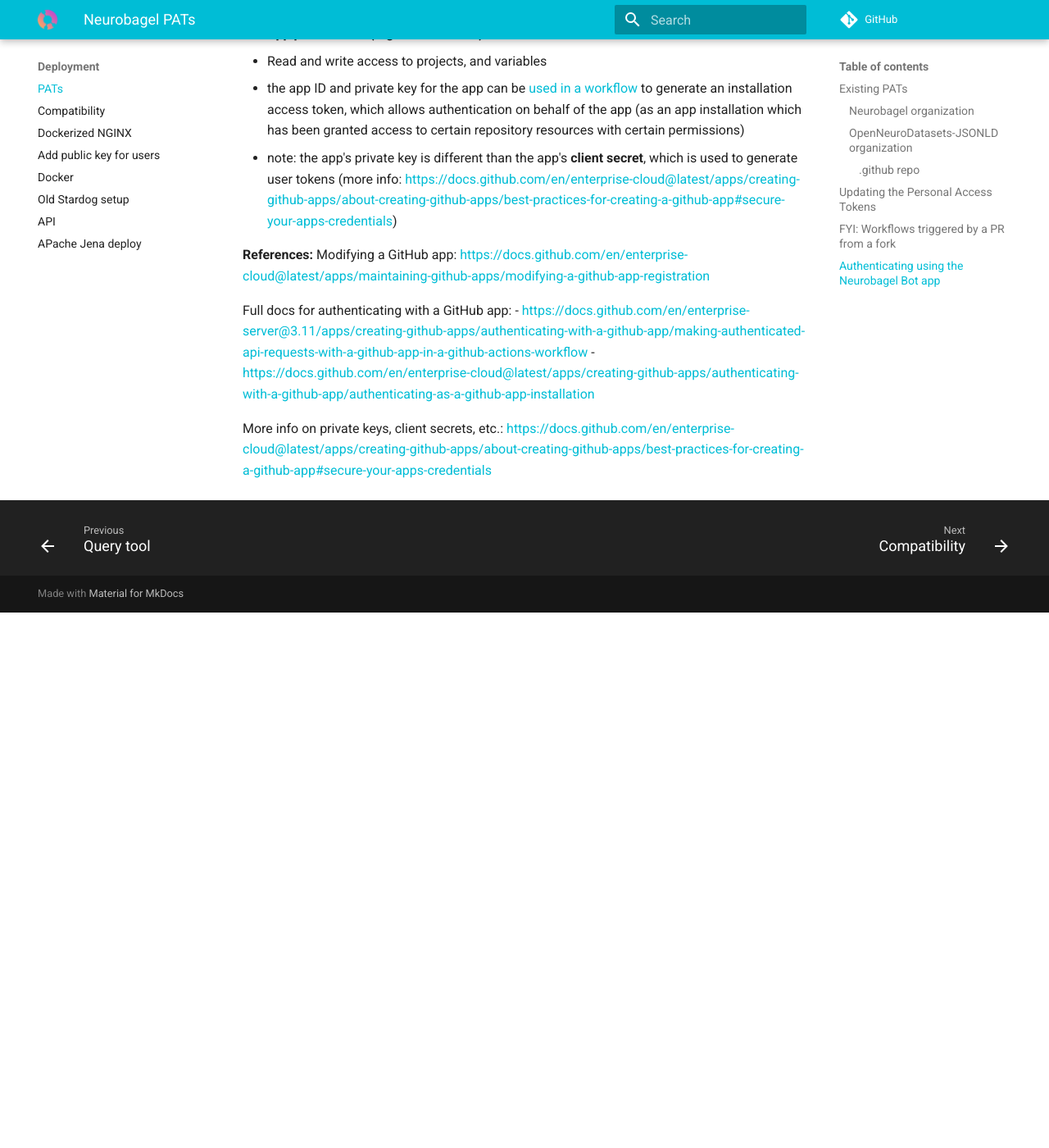
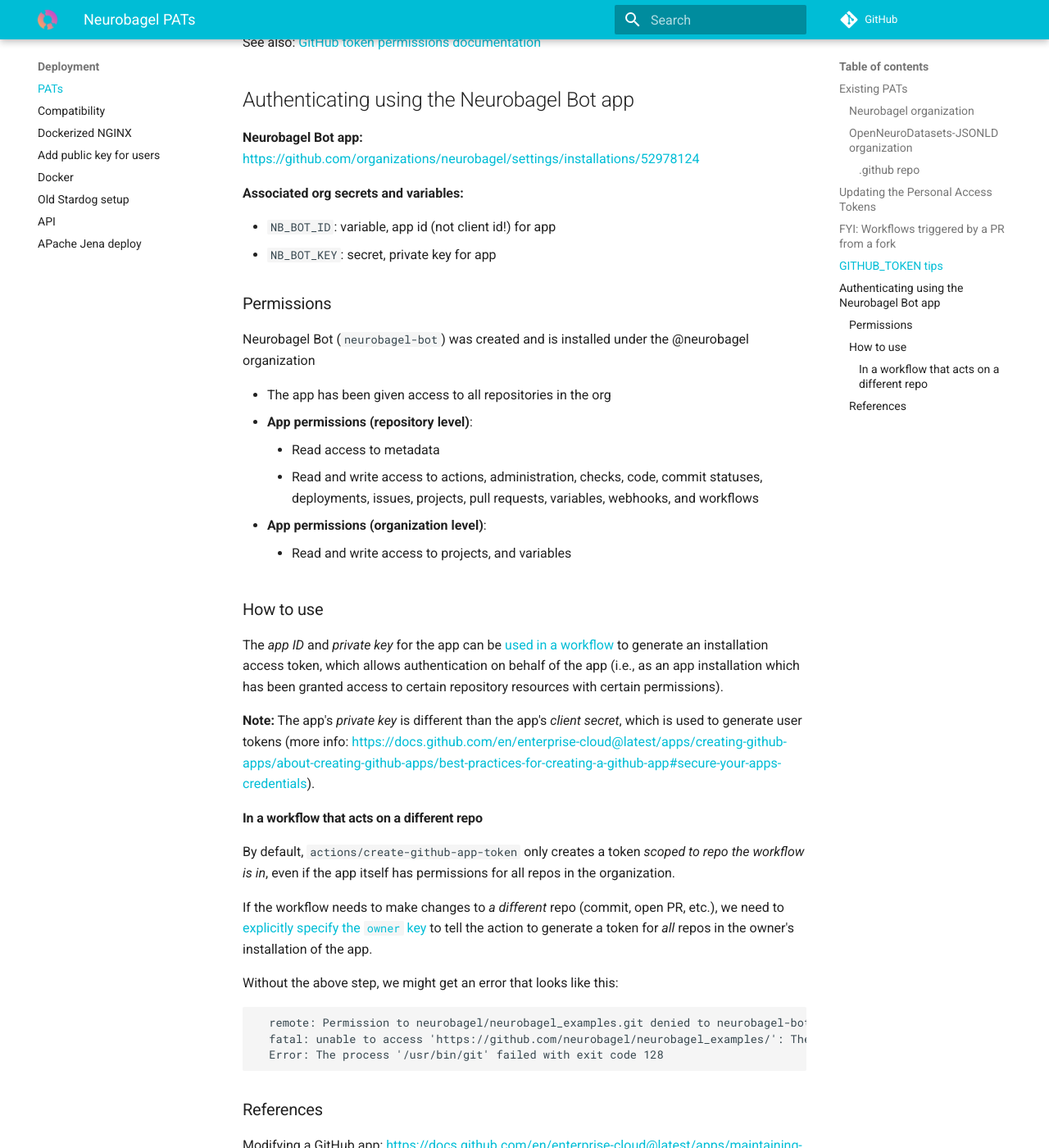
Before and after one commit to neurobagel/dev-docs, an MkDocs documentation site: the page built from docs/sections/Neurobagel PATs.md, in a window 1280 px wide and 1400 px high, scrolled down 3639 px. Shown: the whole window at 82% size. Built offline with MkDocs 1.6.1 and Material for MkDocs 9.7.7, drawn with Linux system fonts in a browser that asks for light colours; comment, search, counter and statistics services are not loaded; before the commit the page ends 4386 px from its top, so only the background shows below that; some of the changed text lies outside the part shown.

Commit message:
update PAT info, document multi-repo app token & GH_TOKEN permissions

````diff
--- a/docs/sections/Neurobagel PATs.md
+++ b/docs/sections/Neurobagel PATs.md
@@ -10,59 +10,60 @@
 Secret names and permissions:
 
 ### Neurobagel organization
+:no_entry_sign: : _user-created PAT has been replaced by the [Neurobagel Bot app](#authenticating-using-the-neurobagel-bot-app)_
 
-- **NB_PROJECT_PAT**:
-  - Creator: @surchs
-  - Purpose: we use this PAT to add new issues to the board
-  - Org permission: Read and Write access to organization projects
-  - Repo permission: Read access to metadata
-  - Repo permission: Read and Write access to code, issues, and pull requests
-- **NB_PR_PAT**:
-  - Creator: @surchs
-  - Purpose: We use this PAT to discover PRs opened by bots and to move them to the board
-  - Org permission: -
-  - Repo permission: Read access to metadata
-  - Repo permission: Read and Write access to actions, code, issues, pull requests, and workflows
-- **NB_PAT_RELEASE**
-  - Creator: @surchs
-  - Purpose: We use this PAT to make automatic releases with [intuit/auto](https://github.com/intuit/auto)
-  - Org permission: -
-  - Repo permission: Read access to metadata
-  - Repo permission: Read and Write access to actions, code, commit statuses, deployments, issues, pull requests, repository hooks, and workflows
-- **NB_PAT_RELEASE_PROTECTED**
-  - Creator: @alyssadai
-  - Purpose: We use this PAT to be able to automatically release on protected branches using the [protected-branch plugin](https://www.npmjs.com/package/@auto-it/protected-branch) for [intuit/auto](https://github.com/intuit/auto). This requires a different PAT than `NB_PAT_RELEASE` since a CHANGELOG PR is auto-created as part of the process, but a PR author cannot approve their own PR.
-  - Org permission: -
-  - Repo permission: Read access to metadata
-  - Repo permission: Read and Write access to actions, code, commit statuses, deployments, issues, pull requests, repository hooks, and workflows
-- **LAB_PAT**
-  - Creator: @surchs
-  - Purpose: We use this PAT to synchronize labels across repositories
-  - Org permissions: Read and Write access to organization actions variables and organization projects
-  - Repo permissions: Read access to metadata
-  - Repo permissions: Read and Write access to actions, issues, and pull requests
+- :no_entry_sign: **NB_PROJECT_PAT**:
+    - Creator: @surchs
+    - Purpose: we use this PAT to add new issues to the board
+    - Org permission: Read and Write access to organization projects
+    - Repo permission: Read access to metadata
+    - Repo permission: Read and Write access to code, issues, and pull requests
+- :no_entry_sign: **NB_PR_PAT**:
+    - Creator: @surchs
+    - Purpose: We use this PAT to discover PRs opened by bots and to move them to the board
+    - Org permission: -
+    - Repo permission: Read access to metadata
+    - Repo permission: Read and Write access to actions, code, issues, pull requests, and workflows
+- :no_entry_sign: **NB_PAT_RELEASE**
+    - Creator: @surchs
+    - Purpose: We use this PAT to make automatic releases with [intuit/auto](https://github.com/intuit/auto)
+    - Org permission: -
+    - Repo permission: Read access to metadata
+    - Repo permission: Read and Write access to actions, code, commit statuses, deployments, issues, pull requests, repository hooks, and workflows
+- :no_entry_sign: **NB_PAT_RELEASE_PROTECTED**
+    - Creator: @alyssadai
+    - Purpose: We use this PAT to be able to automatically release on protected branches using the [protected-branch plugin](https://www.npmjs.com/package/@auto-it/protected-branch) for [intuit/auto](https://github.com/intuit/auto). This requires a different PAT than `NB_PAT_RELEASE` since a CHANGELOG PR is auto-created as part of the process, but a PR author cannot approve their own PR.
+    - Org permission: -
+    - Repo permission: Read access to metadata
+    - Repo permission: Read and Write access to actions, code, commit statuses, deployments, issues, pull requests, repository hooks, and workflows
+- :no_entry_sign: **LAB_PAT**
+    - Creator: @surchs
+    - Purpose: We use this PAT to synchronize labels across repositories
+    - Org permissions: Read and Write access to organization actions variables and organization projects
+    - Repo permissions: Read access to metadata
+    - Repo permissions: Read and Write access to actions, issues, and pull requests
 - **GH_PAT** in the https://github.com/neurobagel/upptime/ repo
-  - Creator: @surchs
-  - Purpose: We use this PAT to run the upptime workflow
-  - Org permissions: -
-  - Repo permissions: Read access to metadata
-  - Repo permissions: Read and Write access to actions, code, issues, and workflows
+    - Creator: @surchs
+    - Purpose: We use this PAT to run the upptime workflow
+    - Org permissions: -
+    - Repo permissions: Read access to metadata
+    - Repo permissions: Read and Write access to actions, code, issues, and workflows
 
 ### OpenNeuroDatasets-JSONLD organization
 #### .github repo
 - **NB_OPENNEURO_ANNOTATIONS_RW**
-  - Creator: @alyssadai
-  - Purpose: Used to push updated JSONLDs to a branch in the `neurobagel/openneuro-annotations` repo
-  - Org permissions: -
-  - Repo permissions: Read access to metadata
-  - Repo permissions: Read and Write access to actions, code, and workflows
+    - Creator: @alyssadai
+    - Purpose: Used to push updated JSONLDs to a branch in the `neurobagel/openneuro-annotations` repo
+    - Org permissions: -
+    - Repo permissions: Read access to metadata
+    - Repo permissions: Read and Write access to actions, code, and workflows
 - **ON_WF_PAT**
-  - Creator: @surchs
-  - Purpose: Used to create/update forks of OpenNeuro and keep OpenNeuroDatasets-JSONLD in sync with OpenNeuroDatasets
-  - Permissions: Read and Write access to actions, administration, code, commit statuses, deployments, issues, pull requests, and workflows
+    - Creator: @surchs
+    - Purpose: Used to create/update forks of OpenNeuro and keep OpenNeuroDatasets-JSONLD in sync with OpenNeuroDatasets
+    - Permissions: Read and Write access to actions, administration, code, commit statuses, deployments, issues, pull requests, and workflows
 
 ## Updating the Personal Access Tokens
-Our GH action workflows rely on https://docs.github.com/en/authentication/keeping-your-account-and-data-secure/managing-your-personal-access-tokens .
+Our GH action workflows rely on https://docs.github.com/en/authentication/keeping-your-account-and-data-secure/managing-your-personal-access-tokens.
 Currently they are created by individual admin users for the @neurobagel org.
 However, these PATs expire - e.g. after 60 days.
 
@@ -84,35 +85,70 @@
 
 - GitHub secrets (e.g., PATs) are not passed to wfs triggered from a forked repo (e.g., a PR from a fork), _with the exception of `GITHUB_TOKEN`_
 - However, when a wf is triggered by a PR from a forked repository, GitHub only grants read access tokens for `pull_request` events, at most.
-So, to allow writing to the PR (e.g., adding a label), the wf trigger event needs to be changed to [`pull_request_target`](https://docs.github.com/en/actions/using-workflows/events-that-trigger-workflows#pull_request_target) instead of `pull_request` (see example [above](#create-workflow)).
+So, to allow writing to the PR (e.g., adding a label), the wf trigger event needs to be changed to [`pull_request_target`](https://docs.github.com/en/actions/using-workflows/events-that-trigger-workflows#pull_request_target) instead of `pull_request` (see example [here](https://github.com/neurobagel/workflows/blob/main/template_workflows/project_automation/handle_external_pr.yml)).
   - This works because `pull_request_target` alters the [context of the action](https://docs.github.com/en/actions/using-workflows/events-that-trigger-workflows#pull_request_target) and safely (?) grants additional permissions.
 
 See also:
-- [GitHub token permissions documentation](https://docs.github.com/en/actions/security-guides/automatic-token-authentication#permissions-for-the-github_token)
+[GitHub token permissions documentation](https://docs.github.com/en/actions/security-guides/automatic-token-authentication#permissions-for-the-github_token)
+
+## `GITHUB_TOKEN` tips
+- By default, `GITHUB_TOKEN` only has read access to a repo.
+The top-level `permissions` key in a workflow is used to modify permissions for `GITHUB_TOKEN`.
+- Alternatively, if more permissions are needed, a PAT / app installation token can also be specified in specific workflow steps. This will supersede any top-level `permissions` granted to `GITHUB_TOKEN`.
+
+Example:
+```yaml
+    step:
+      - name: My privileged step
+        with:
+          token: ${{ secrets.MY_PAT }}
+```
+
+See also:
+[GitHub token permissions documentation](https://docs.github.com/en/actions/security-guides/automatic-token-authentication#permissions-for-the-github_token)
 
 ## Authenticating using the Neurobagel Bot app
 **Neurobagel Bot app:** https://github.com/organizations/neurobagel/settings/installations/52978124
 
 **Associated org secrets and variables:**
-`NB_BOT_ID`: variable, app id (not client id!) for app
-`NB_BOT_KEY`: secret, private key for app
 
-- Neurobagel Bot (`neurobagel-bot`) was created and is installed under the @neurobagel organization
+- `NB_BOT_ID`: variable, app id (not client id!) for app
+- `NB_BOT_KEY`: secret, private key for app
+
+### Permissions
+Neurobagel Bot (`neurobagel-bot`) was created and is installed under the @neurobagel organization
+
   - The app has been given access to all repositories in the org
 - **App permissions (repository level)**:
-  - Read access to metadata
-  - Read and write access to actions, administration, checks, code, commit statuses, deployments, issues, projects, pull requests, repository hooks, variables, webhooks, and workflows
+    - Read access to metadata
+    - Read and write access to actions, administration, checks, code, commit statuses, deployments, issues, projects, pull requests, variables, webhooks, and workflows
 - **App permissions (organization level)**:
-  - Read and write access to projects, and variables
-- the app ID and private key for the app can be [used in a workflow](https://docs.github.com/en/enterprise-server@3.11/apps/creating-github-apps/authenticating-with-a-github-app/making-authenticated-api-requests-with-a-github-app-in-a-github-actions-workflow) to generate an installation access token, which allows authentication on behalf of the app (as an app installation which has been granted access to certain repository resources with certain permissions)
-  - note: the app's private key is different than the app's **client secret**, which is used to generate user tokens (more info: https://docs.github.com/en/enterprise-cloud@latest/apps/creating-github-apps/about-creating-github-apps/best-practices-for-creating-a-github-app#secure-your-apps-credentials)
+    - Read and write access to projects, and variables
 
+### How to use
+The _app ID_ and _private key_ for the app can be [used in a workflow](https://docs.github.com/en/enterprise-server@3.11/apps/creating-github-apps/authenticating-with-a-github-app/making-authenticated-api-requests-with-a-github-app-in-a-github-actions-workflow) to generate an installation access token, which allows authentication on behalf of the app
+(i.e., as an app installation which has been granted access to certain repository resources with certain permissions).
 
-**References:**
+**Note:** The app's _private key_ is different than the app's _client secret_, which is used to generate user tokens (more info: https://docs.github.com/en/enterprise-cloud@latest/apps/creating-github-apps/about-creating-github-apps/best-practices-for-creating-a-github-app#secure-your-apps-credentials).
+
+#### In a workflow that acts on a different repo
+By default, `actions/create-github-app-token` only creates a token _scoped to repo the workflow is in_, even if the app itself has permissions for all repos in the organization.
+
+If the workflow needs to make changes to _a different_ repo (commit, open PR, etc.), we need to [explicitly specify the `owner` key](https://github.com/actions/create-github-app-token?tab=readme-ov-file#create-a-token-for-all-repositories-in-the-current-owners-installation) to tell the action to generate a token for _all_ repos in the owner's installation of the app.
+
+Without the above step, we might get an error that looks like this:
+```bash
+  remote: Permission to neurobagel/neurobagel_examples.git denied to neurobagel-bot[bot].
+  fatal: unable to access 'https://github.com/neurobagel/neurobagel_examples/': The requested URL returned error: 403
+  Error: The process '/usr/bin/git' failed with exit code 128
+```
+
+### References
 Modifying a GitHub app:
 https://docs.github.com/en/enterprise-cloud@latest/apps/maintaining-github-apps/modifying-a-github-app-registration
 
 Full docs for authenticating with a GitHub app:
+
 - https://docs.github.com/en/enterprise-server@3.11/apps/creating-github-apps/authenticating-with-a-github-app/making-authenticated-api-requests-with-a-github-app-in-a-github-actions-workflow
 - https://docs.github.com/en/enterprise-cloud@latest/apps/creating-github-apps/authenticating-with-a-github-app/authenticating-as-a-github-app-installation
 
````
